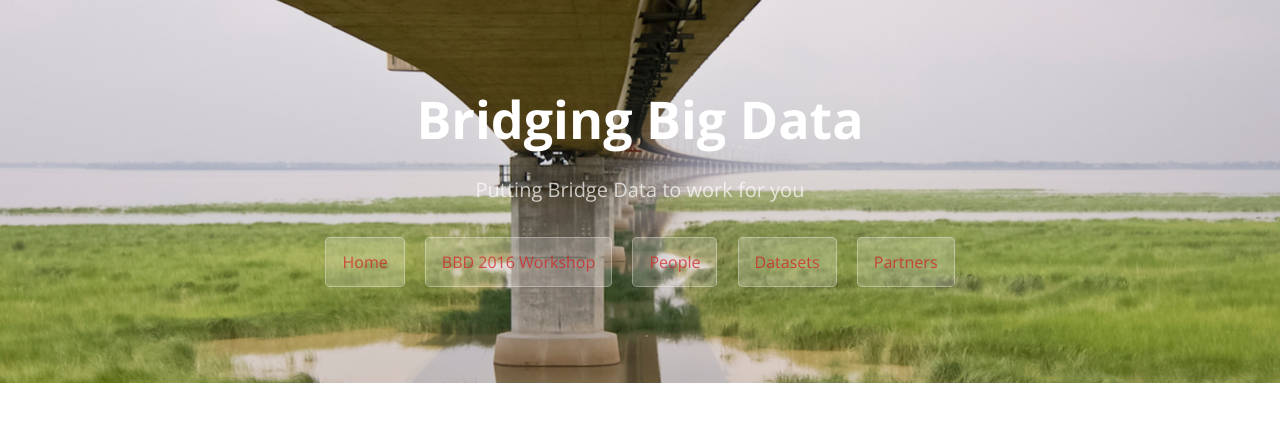
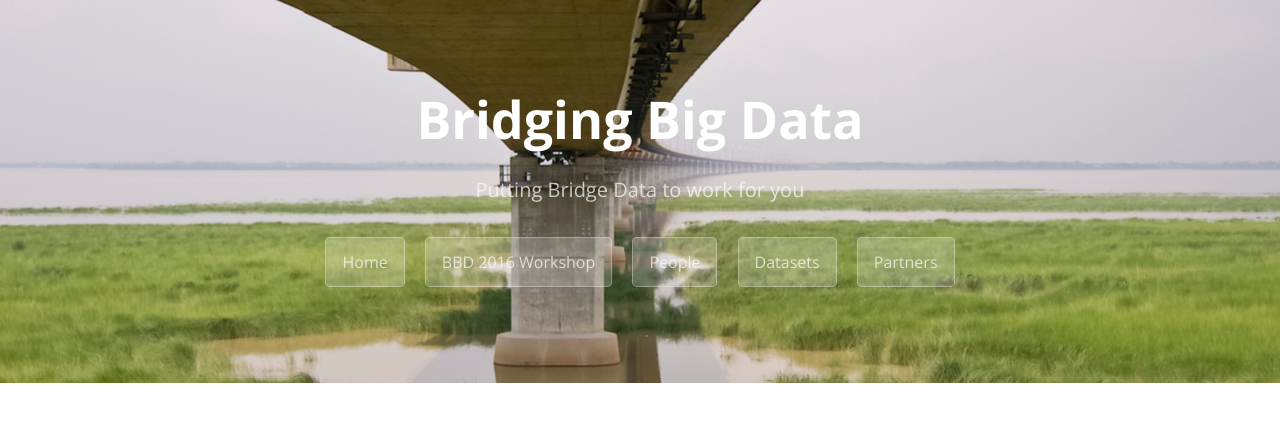
Before and after one commit to BridgingBigData/BridgingBigData.github.io, a Jekyll site: the page built from index.md, in a window 1280 px wide. Shown: the top 422 px of the page. Built offline with Jekyll 4.4.1, drawn with Linux system fonts in a browser that asks for light colours.

Commit message:
Update stylesheet.css

```diff
--- a/assets/stylesheets/stylesheet.css
+++ b/assets/stylesheets/stylesheet.css
@@ -18,7 +18,7 @@ a {
 .btn {
   display: inline-block;
   margin-bottom: 1rem;
-  color: rgba(215, 25, 32, 0.7);
+  color: rgba(255, 255, 255, 0.7);
   background-color: rgba(255, 255, 255, 0.2);
   border-color: rgba(255, 255, 255, 0.3);
   border-style: solid;
@@ -29,7 +29,7 @@ a {
     margin-left: 1rem; }
 
 .btn:hover {
-  color: rgba(215, 25, 32, 0.8);
+  color: rgba(255, 255, 255, 0.8);
   text-decoration: none;
   background-color: rgba(255, 255, 255, 0.3);
   border-color: rgba(255, 255, 255, 0.4); }
```
